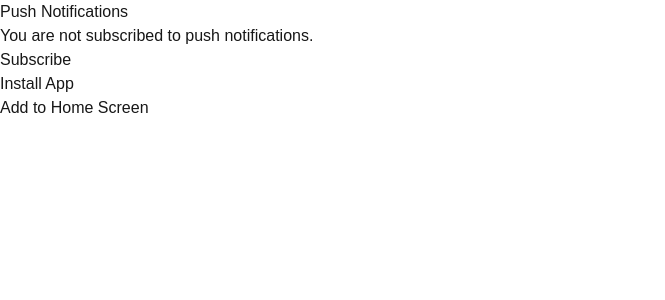
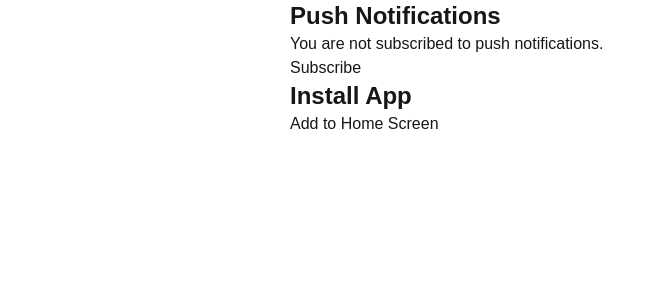
Before and after one commit to digital-cowboy-91/spiking, a Next.js app: page / in a window 1280 px wide. Shown: the top 300 px of the page, without its empty margins (0-665 px from the left). Built offline with nearby package versions, Linux system fonts and the light colour scheme; no server answers; what web-push would draw is missing.

Commit message:
basic styling

```diff
--- a/app/page.js
+++ b/app/page.js
@@ -70,8 +70,8 @@ function PushNotificationManager() {
   }
 
   return (
-    <div>
-      <h3>Push Notifications</h3>
+    <div className="m-auto max-w-[700px] block">
+      <h3 className="font-bold text-2xl">Push Notifications</h3>
       {subscription ? (
         <>
           <p>You are subscribed to push notifications.</p>
@@ -109,8 +109,8 @@ function InstallPrompt() {
   }
 
   return (
-    <div>
-      <h3>Install App</h3>
+    <div className="m-auto max-w-[700px] block">
+      <h3 className="font-bold text-2xl">Install App</h3>
       <button>Add to Home Screen</button>
       {isIOS && (
         <p>
```
